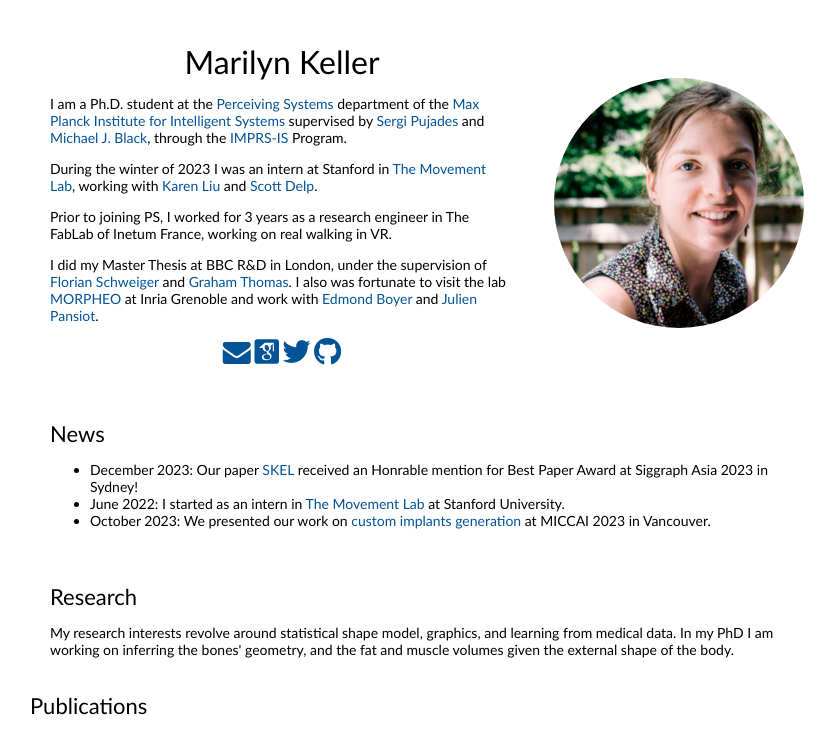
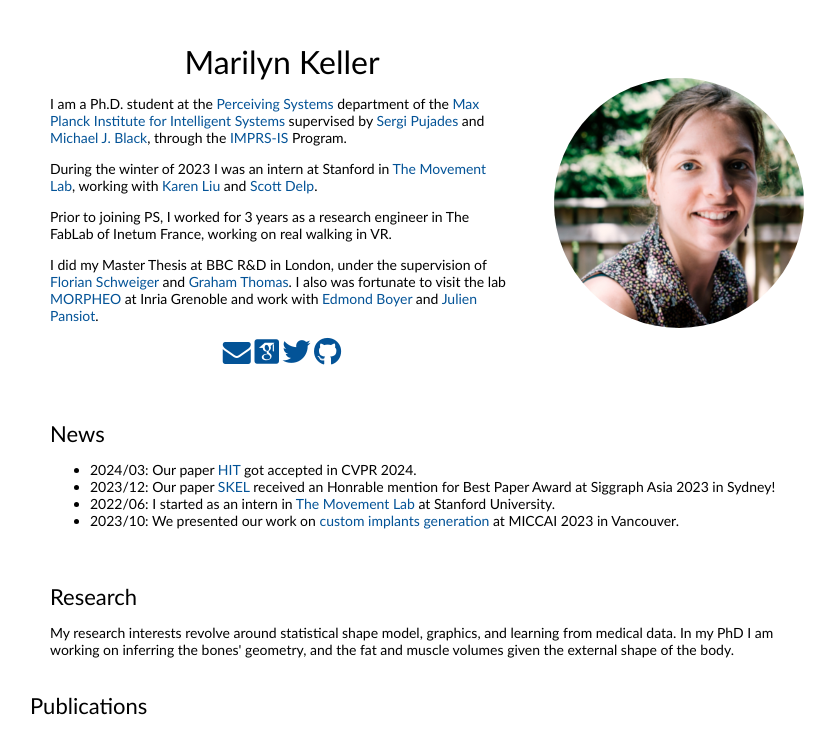
Before and after one commit to MarilynKeller/MarilynKeller.github.io, a plain HTML site: page index.html in a window 1280 px wide. Shown: the top 736 px of the page, without its empty margins (210-1045 px from the left). Drawn offline with nearby package versions, Linux system fonts and the light colour scheme; grey boxes are pictures that could not be loaded; files whose address does not match are found by name.

Commit message:
Add news

```diff
--- a/index.html
+++ b/index.html
@@ -87,9 +87,10 @@
                 <td style="padding:20px;width:100%;vertical-align:middle">
                   <heading>News</heading>
                   <ul>
-                    <li>December 2023: Our paper <a href="https://skel.is.tue.mpg.de/">SKEL</a> received an Honrable mention for Best Paper Award at Siggraph Asia 2023 in Sydney! </li>
-                    <li>June 2022: I started as an intern in <a href="https://tml.stanford.edu/">The Movement Lab</a> at Stanford University.</li>
-                    <li>October 2023: We presented our work on <a href="https://humerusplate.is.tue.mpg.de/">custom implants generation</a> at MICCAI 2023 in Vancouver.</li>
+                    <li>2024/03: Our paper <a href="https://hit.is.tue.mpg.de/">HIT</a> got accepted in CVPR 2024. </li>
+                    <li>2023/12: Our paper <a href="https://skel.is.tue.mpg.de/">SKEL</a> received an Honrable mention for Best Paper Award at Siggraph Asia 2023 in Sydney! </li>
+                    <li>2022/06: I started as an intern in <a href="https://tml.stanford.edu/">The Movement Lab</a> at Stanford University.</li>
+                    <li>2023/10: We presented our work on <a href="https://humerusplate.is.tue.mpg.de/">custom implants generation</a> at MICCAI 2023 in Vancouver.</li>
                   </ul>
                 </td>
               </tr>
```
